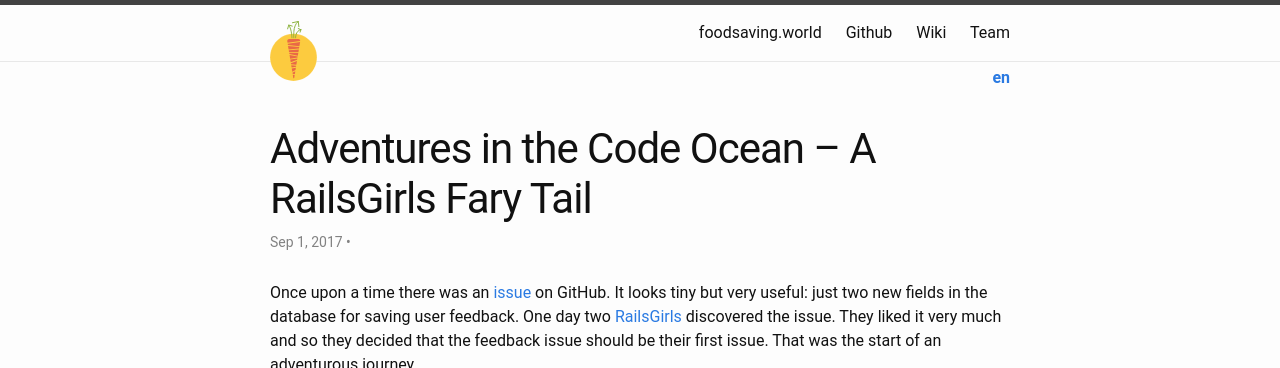
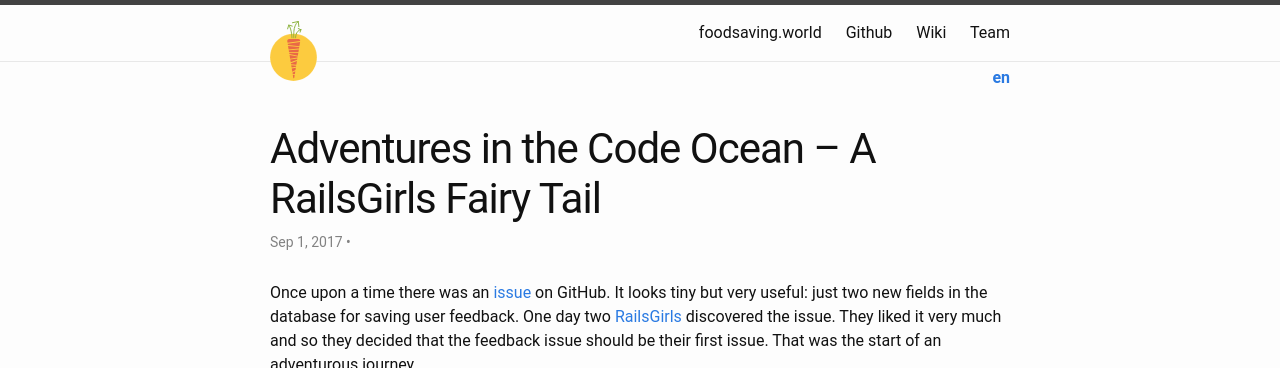
Before and after one commit to karrot-dev/karrot-blog, a Jekyll site: the page built from _posts/2017-09-01-railsgirls-fairy-tail.md, in a window 1280 px wide and 1400 px high, cut to the strip 0-368 px from the top of the window. Built offline with Jekyll 4.4.1, drawn with Linux system fonts in a browser that asks for light colours; some of the changed text lies outside the part shown.

Commit message:
Added our Names and corrected a typo

```diff
--- a/_posts/2017-09-01-railsgirls-fary-tail.md
+++ b/_posts/2017-09-01-railsgirls-fairy-tail.md
@@ -1,11 +1,11 @@
 ---
 layout: post
-title:  Adventures in the Code Ocean – A RailsGirls Fary Tail
-ref: railsgirls-fary-tail
+title:  Adventures in the Code Ocean – A RailsGirls Fairy Tail
+ref: railsgirls-fairy-tail
 date: 2017-09-01
 lang: en
 orig-lang: en
-author: ines
+author: id-gue
 ---
 
 
@@ -27,3 +27,6 @@ Finally – after two months – their first code was accepted and merged into t
 Now they are ready to do the next steps and add even more functionality to the feedback feature. It will not be easy but now they know that they can do it!!!
 
 The End
+
+
+A fairy tail about [Marie](https://twitter.com/mddemarie), [Ines](https://twitter.com/dankefish) and their [Summer of Code](https://railsgirlssummerofcode.org/)
```
